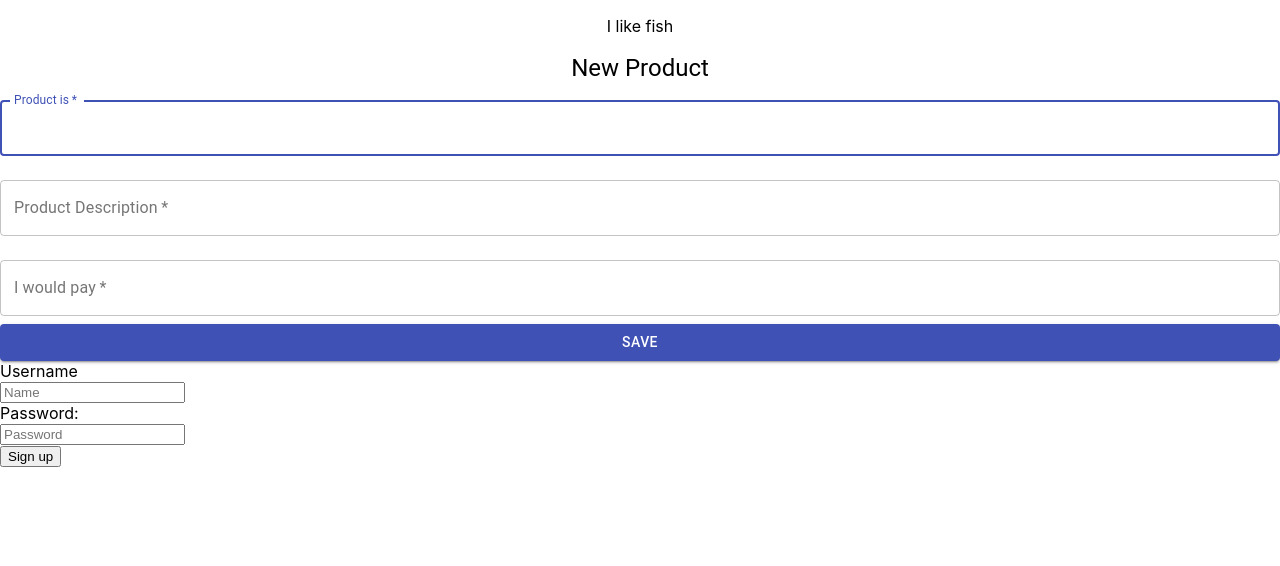
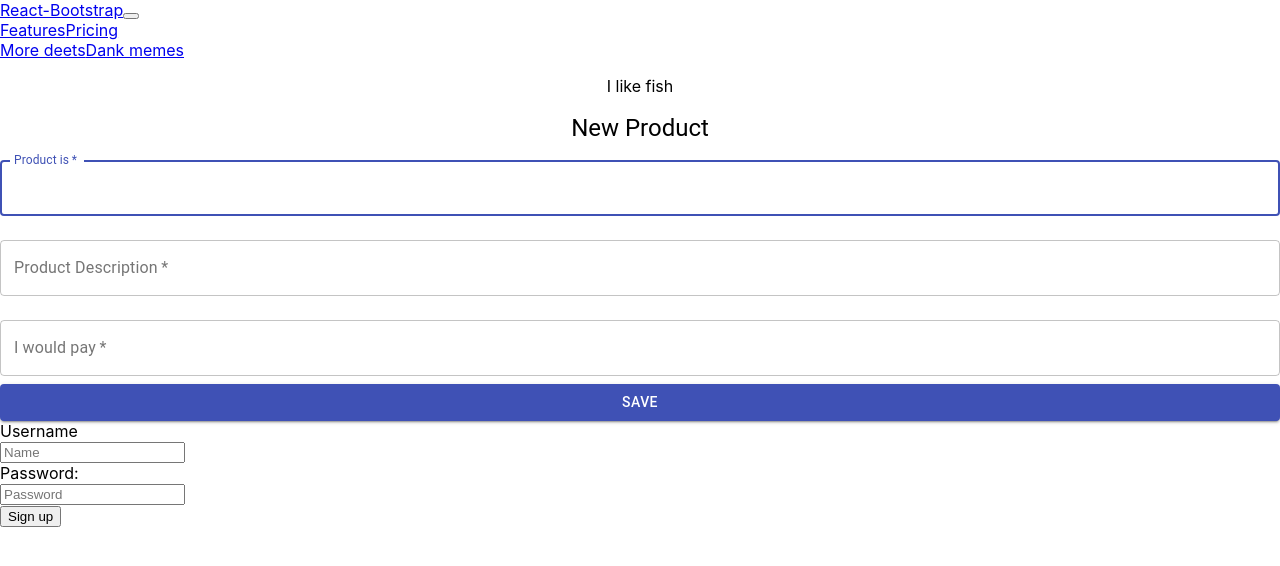
Before and after one commit to lahawkin/final_project_w_materialUI, a React (Create React App) app: page / in a window 1280 px wide. Shown: the top 566 px of the page. Built offline with nearby package versions, Linux system fonts and the light colour scheme.

Commit message:
worked on the navbar, added react-bostrap to the package.json

```diff
--- a/package.json
+++ b/package.json
@@ -8,6 +8,7 @@
     "@testing-library/react": "^9.3.2",
     "@testing-library/user-event": "^7.1.2",
     "react": "^16.13.0",
+    "react-bootstrap": "^1.0.0-beta.17",
     "react-dom": "^16.13.0",
     "react-scripts": "3.4.0"
   },
--- a/src/App.js
+++ b/src/App.js
@@ -5,11 +5,13 @@ import TextField from "@material-ui/core/TextField";
 //import "./App.css";
 import NewPost from "./newpost.js";
 import SignupForm from "./comp/sign-up.js"
+import MyNavBar from "./comp/navbar.js"
 // import SignInSide from "./oldPost";
 
 function NewProduct() {
   return (
     <div>
+      <MyNavBar />
       <NewPost />
       <SignupForm/>
     </div>
--- /dev/null
+++ b/src/comp/navbar.js
@@ -0,0 +1,28 @@
+import React from "react";
+import Navbar from 'react-bootstrap/Navbar'
+import Nav from 'react-bootstrap/Nav'
+
+function MyNavBar() {
+    return (
+        <div>
+            <Navbar bg="dark" variant="dark">
+                <Navbar.Brand href="#home">React-Bootstrap</Navbar.Brand>
+                <Navbar.Toggle aria-controls="responsive-navbar-nav" />
+                <Navbar.Collapse id="responsive-navbar-nav">
+                    <Nav className="mr-auto">
+                        <Nav.Link href="#features">Features</Nav.Link>
+                        <Nav.Link href="#pricing">Pricing</Nav.Link>
+                    </Nav>
+                    <Nav>
+                        <Nav.Link href="#deets">More deets</Nav.Link>
+                        <Nav.Link eventKey={2} href="#memes">
+                            Dank memes
+      </Nav.Link>
+                    </Nav>
+                </Navbar.Collapse>
+            </Navbar>
+        </div>
+    );
+}
+
+export default MyNavBar;
```
Also changed, not shown: 1 other file (tests, documents, lock files or other folders).
